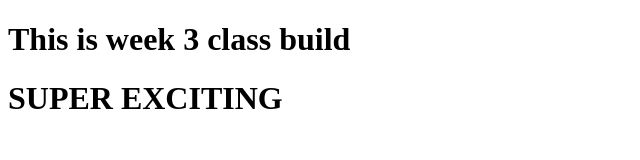
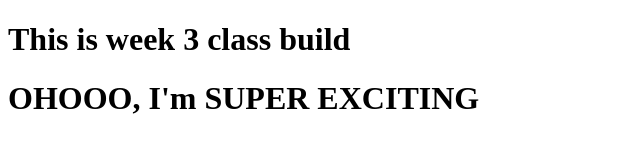
Before and after one commit to hsdavra/week-3-class-build, a plain HTML site: page index.html in a window 1280 px wide. Shown: the whole page, without its empty margins (0-640 px from the left). Drawn offline with Linux system fonts and the light colour scheme.

Commit message:
Updating the index copy

```diff
--- a/index.html
+++ b/index.html
@@ -5,6 +5,6 @@
 </head>
 <body>
 <h1>This is week 3 class build</h1>
-<h1>SUPER EXCITING</h1>
+<h1>OHOOO, I'm SUPER EXCITING</h1>
 </body>
 </html>
```
